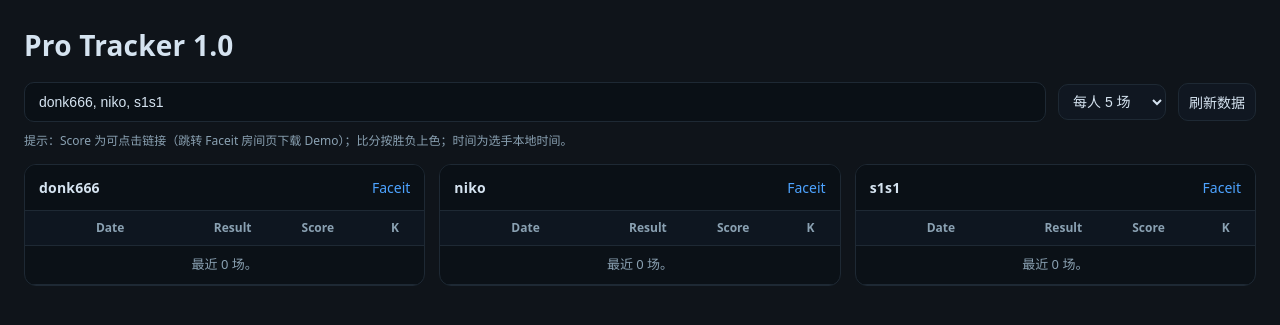
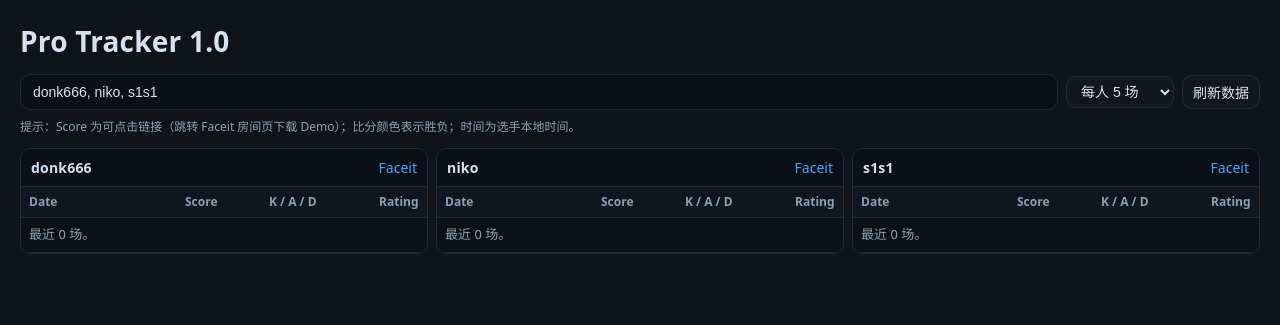
Before and after one commit to Bubbl666/ProTracker, a FastAPI app: page / in a window 1280 px wide. Shown: the top 325 px of the page. Run offline with FastAPI, Linux system fonts and the light colour scheme; data that the repository does not hold is empty.

Commit message:
Update index.html

```diff
--- a/app/templates/index.html
+++ b/app/templates/index.html
@@ -17,17 +17,17 @@
     }
     *{box-sizing:border-box}
     body{
-      margin:0; padding:24px;
+      margin:0; padding:20px;
       background:var(--bg); color:var(--text);
       font:14px/1.5 ui-sans-serif, system-ui, -apple-system, Segoe UI, Roboto, PingFang SC, Noto Sans CJK, "Helvetica Neue", Arial;
     }
-    h1{margin:0 0 16px;font-weight:800;letter-spacing:.2px}
-    .row{display:flex; gap:12px; flex-wrap:wrap; align-items:center}
+    h1{margin:0 0 12px;font-weight:800;letter-spacing:.2px}
+    .row{display:flex; gap:8px; flex-wrap:wrap; align-items:center}
     .input{
       flex:1 1 520px;
       display:flex; align-items:center; gap:8px;
       background:#0a1016; border:1px solid var(--border);
-      border-radius:10px; padding:10px 12px;
+      border-radius:10px; padding:8px 10px;
     }
     .input input{
       flex:1; background:transparent; border:none; color:var(--text);
@@ -35,22 +35,22 @@
     }
     select, button{
       background:#101721; border:1px solid var(--border); color:var(--text);
-      padding:8px 10px; border-radius:10px; font-size:14px; cursor:pointer;
+      padding:6px 10px; border-radius:10px; font-size:14px; cursor:pointer;
     }
     button:hover, select:hover{filter:brightness(1.05)}
-    .hint{margin:10px 0 14px; color:var(--muted); font-size:12px}
+    .hint{margin:8px 0 12px; color:var(--muted); font-size:12px}
 
     .grid{
       display:grid;
       grid-template-columns: repeat(auto-fit, minmax(360px, 1fr));
-      gap:14px;
+      gap:8px; /* 更紧凑 */
     }
     .card{
-      background:var(--panel); border:1px solid var(--border); border-radius:12px; overflow:hidden;
+      background:var(--panel); border:1px solid var(--border); border-radius:10px; overflow:hidden;
     }
     .card .hd{
       display:flex; justify-content:space-between; align-items:center;
-      padding:12px 14px; background:#0a1016; border-bottom:1px solid var(--border);
+      padding:8px 10px; background:#0a1016; border-bottom:1px solid var(--border);
     }
     .card .hd .name{font-weight:800; letter-spacing:.2px}
     .card .hd a{color:var(--blue); text-decoration:none}
@@ -59,19 +59,20 @@
     thead th{
       position:sticky; top:0; z-index:1;
       background:#0e1620; font-weight:600; color:var(--muted);
-      padding:8px; border-bottom:1px solid var(--border);
+      padding:6px 8px; border-bottom:1px solid var(--border);
       font-size:12px;
+      text-align:left; /* 全部左对齐 */
     }
     tbody td{
-      padding:9px 8px; border-bottom:1px solid var(--border); font-size:13px;
+      padding:7px 8px; border-bottom:1px solid var(--border); font-size:13px;
       white-space:nowrap; overflow:hidden; text-overflow:ellipsis;
+      text-align:left; /* 左对齐 */
     }
     tbody tr:hover{background:#0e1822}
     .mono{font-variant-numeric:tabular-nums}
     .score.win a{color:var(--green); font-weight:700; text-decoration:none}
     .score.loss a{color:var(--red); font-weight:700; text-decoration:none}
     .muted{color:var(--muted)}
-    .center{text-align:center}
     .link{color:var(--blue); text-decoration:none}
   </style>
 </head>
@@ -89,7 +90,7 @@
     <button id="refresh">刷新数据</button>
   </div>
 
-  <div class="hint">提示：Score 为可点击链接（跳转 Faceit 房间页下载 Demo）；比分按胜负上色；时间为选手本地时间。</div>
+  <div class="hint">提示：Score 为可点击链接（跳转 Faceit 房间页下载 Demo）；比分颜色表示胜负；时间为选手本地时间。</div>
 
   <div id="grid" class="grid"></div>
 
@@ -130,15 +131,15 @@
       `;
       col.appendChild(hd);
 
-      // compact table: Date / Result / Score(link) / K
+      // 紧凑表：Date / Score(链接) / K/A/D / Rating
       const table = document.createElement("table");
       table.innerHTML = `
         <thead>
           <tr>
-            <th style="width:160px">Date</th>
-            <th style="width:70px" class="center">Result</th>
-            <th style="width:90px" class="center">Score</th>
-            <th style="width:55px" class="center">K</th>
+            <th style="width:156px">Date</th>
+            <th style="width:84px">Score</th>
+            <th style="width:110px">K / A / D</th>
+            <th style="width:70px">Rating</th>
           </tr>
         </thead>
         <tbody></tbody>
@@ -147,19 +148,23 @@
 
       if(rows.length===0){
         const tr = document.createElement("tr");
-        tr.innerHTML = `<td colspan="4" class="muted center">最近 0 场。</td>`;
+        tr.innerHTML = `<td colspan="4" class="muted">最近 0 场。</td>`;
         tbody.appendChild(tr);
       }else{
         rows.forEach(r=>{
           const scoreClass = r.win ? "win" : "loss";
+          const k = r.k ?? 0;
+          const a = r.a ?? r.assists ?? 0;
+          const d = r.d ?? r.deaths ?? 0;
+          const rating = (r.rating ?? r.hltv_rating ?? "-");
           const tr = document.createElement("tr");
           tr.innerHTML = `
             <td class="mono">${r.date || ""}</td>
-            <td class="center">${r.result || "-"}</td>
-            <td class="center score ${scoreClass}">
+            <td class="score ${scoreClass}">
               <a href="${r.match_url}" target="_blank" rel="noopener">${r.score || "-"}</a>
             </td>
-            <td class="center mono">${r.k ?? 0}</td>
+            <td class="mono">${k} / ${a} / ${d}</td>
+            <td class="mono">${rating}</td>
           `;
           tbody.appendChild(tr);
         });
@@ -169,7 +174,7 @@
       return col;
     }
 
-    // 防止并发导致重复渲染：用批次令牌 + replaceChildren
+    // 防并发重复：批次令牌
     let lastRun = 0;
 
     async function loadAll(){
@@ -180,9 +185,8 @@
 
       const limit = parseInt(selLimit.value,10) || 5;
 
-      const runId = ++lastRun; // 本次批次号
+      const runId = ++lastRun;
 
-      // 渲染“加载中”
       grid.replaceChildren();
       const loading = document.createElement("div");
       loading.className = "muted";
@@ -197,14 +201,12 @@
       const tasks = names.map(n=>fetchPlayer(n, limit).catch(()=>({player:n, profile_url:"#", matches:[]})));
       const all = await Promise.all(tasks);
 
-      // 如果已经有更新的批次在跑，丢弃这批结果，避免重复显示
       if(runId !== lastRun) return;
 
       const columns = all.map(data => playerCard(data));
       grid.replaceChildren(...columns);
     }
 
-    // 首次加载（只跑一次）
     loadAll();
   </script>
 </body>
```
